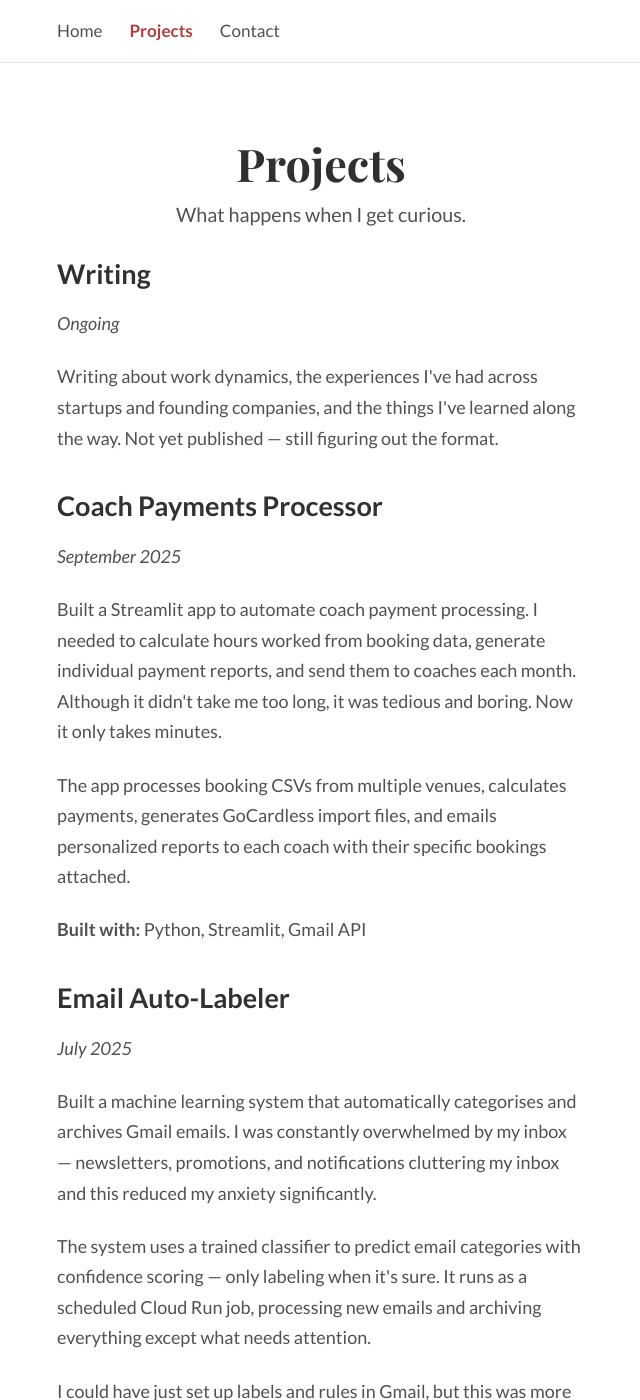
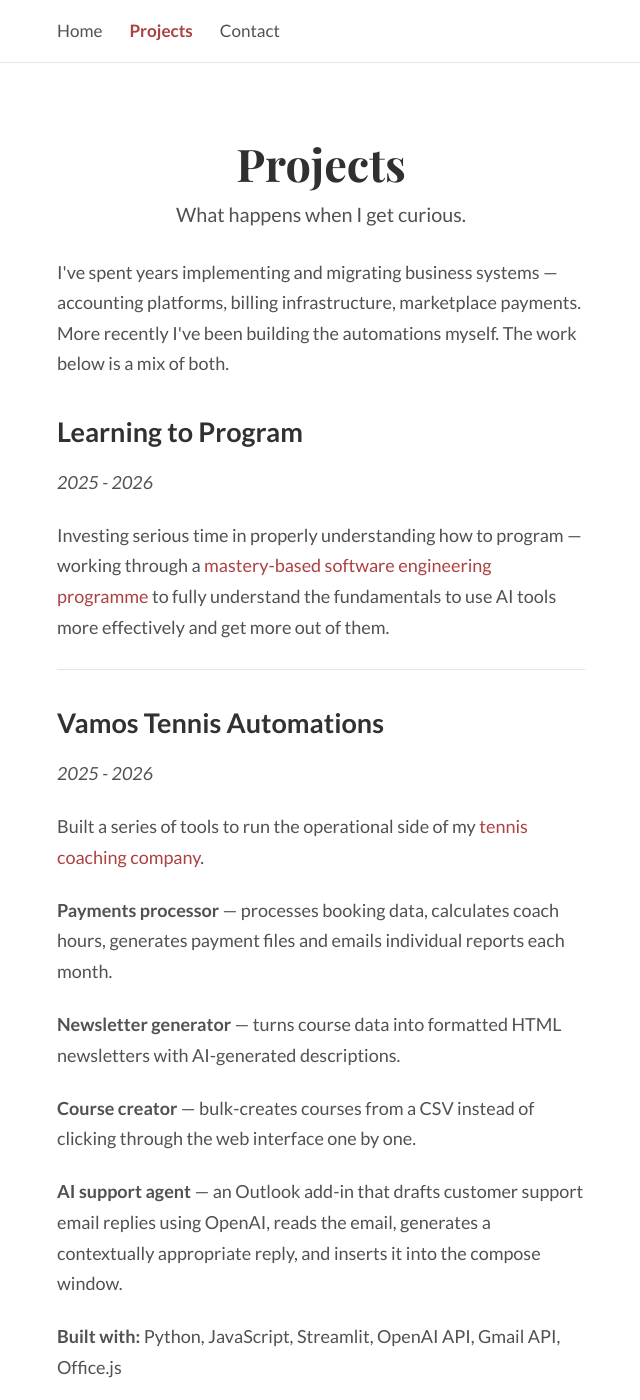
Before and after one commit to juvern/personal_website, a Jekyll site: the page built from projects.md, in a window 1280 px wide and 1400 px high. Shown: the whole window, without its empty margins (319-959 px from the left). Built offline with Jekyll 4.4.1, drawn with Linux system fonts in a browser that asks for light colours; some of the changed text lies outside the part shown.

Commit message:
Refresh website copy with AI automation focus and expanded projects
- Homepage bio updated to highlight AI automation consultancy
- Projects page restructured to show full arc from systems implementation to building automations
- Added professional entries: NetSuite, billing infrastructure, marketplace payments, School of FinOps
- Added learning to program section
- Removed Launch School mention from homepage
- CV updated to reflect AI automation work

Co-Authored-By: Claude Sonnet 4.6 <noreply@anthropic.com>

```diff
--- a/projects.md
+++ b/projects.md
@@ -10,44 +10,53 @@ permalink: /projects/
 </div>
 
 <div class="home-body">
+  <p>I've spent years implementing and migrating business systems — accounting platforms, billing infrastructure, marketplace payments. More recently I've been building the automations myself. The work below is a mix of both.</p>
+
+  <h2>Learning to Program</h2>
+  <p><em>2025 - 2026</em></p>
+  <p>Investing serious time in properly understanding how to program — working through a <a href="https://launchschool.com/">mastery-based software engineering programme</a> to fully understand the fundamentals to use AI tools more effectively and get more out of them.</p>
+
+  <hr>
+
+  <h2>Vamos Tennis Automations</h2>
+  <p><em>2025 - 2026</em></p>
+  <p>Built a series of tools to run the operational side of my <a href="https://clubspark.lta.org.uk/VamosTennis/">tennis coaching company</a>.</p>
+  <p><strong>Payments processor</strong> — processes booking data, calculates coach hours, generates payment files and emails individual reports each month.</p>
+  <p><strong>Newsletter generator</strong> — turns course data into formatted HTML newsletters with AI-generated descriptions.</p>
+  <p><strong>Course creator</strong> — bulk-creates courses from a CSV instead of clicking through the web interface one by one.</p>
+  <p><strong>AI support agent</strong> — an Outlook add-in that drafts customer support email replies using OpenAI, reads the email, generates a contextually appropriate reply, and inserts it into the compose window.</p>
+  <p><strong>Built with:</strong> Python, JavaScript, Streamlit, OpenAI API, Gmail API, Office.js</p>
+
+  <hr>
+
+  <h2>School of FinOps</h2>
+  <p><em>2020 - 2022</em></p>
+  <p>Founded and ran a training school teaching finance professionals how financial systems actually work — SQL, accounting system architecture, how data flows through a business.</p>
+
+  <hr>
+
+  <h2>Marketplace Payments — Lantum</h2>
+  <p><em>2017</em></p>
+  <p>Embedded with the engineering team to build a self-billing marketplace payments platform — making sure the accounting was right, the reconciliation worked, and finance had full visibility. The key finance voice in product and engineering decisions.</p>
+
+  <hr>
+
+  <h2>Billing Infrastructure — Receipt Bank</h2>
+  <p><em>2016-2018</em></p>
+  <p>Product owner for billing — responsible for tens of thousands of invoices a month, payment collection, and aged debtors. Worked across finance, engineering, and operations.</p>
+
+  <hr>
+
+  <h2>NetSuite Implementation — Receipt Bank</h2>
+  <p><em>2017</em></p>
+  <p>Took over a global NetSuite implementation, migrating eight subsidiaries across multiple countries. Managed the project and the consultants, and educated the business on how to use it properly.</p>
+
+  <hr>
+
   <h2>Writing</h2>
   <p><em>Ongoing</em></p>
   <p>Writing about work dynamics, the experiences I've had across startups and founding companies, and the things I've learned along the way. Not yet published — still figuring out the format.</p>
 
-  <h2>Coach Payments Processor</h2>
-  <p><em>September 2025</em></p>
-  <p>Built a Streamlit app to automate coach payment processing. I needed to calculate hours worked from booking data, generate individual payment reports, and send them to coaches each month. Although it didn't take me too long, it was tedious and boring. Now it only takes minutes.</p>
-  <p>The app processes booking CSVs from multiple venues, calculates payments, generates GoCardless import files, and emails personalized reports to each coach with their specific bookings attached.</p>
-  <p><strong>Built with:</strong> Python, Streamlit, Gmail API</p>
-
-  <h2>Email Auto-Labeler</h2>
-  <p><em>July 2025</em></p>
-  <p>Built a machine learning system that automatically categorises and archives Gmail emails. I was constantly overwhelmed by my inbox — newsletters, promotions, and notifications cluttering my inbox and this reduced my anxiety significantly. </p>
-  <p>The system uses a trained classifier to predict email categories with confidence scoring — only labeling when it's sure. It runs as a scheduled Cloud Run job, processing new emails and archiving everything except what needs attention.</p>
-  <p>I could have just set up labels and rules in Gmail, but this was more fun.</p>
-  <p><strong>Built with:</strong> Python, Gmail API, scikit-learn, Google Cloud Run</p>
-
-  <h2>AI Support Agent</h2>
-  <p><em>July 2025</em></p>
-  <p>Built an Outlook add-in that drafts customer support email replies using OpenAI.</p>
-  <p>The add-in reads email content directly in Outlook, generates contextually appropriate replies with the right tone and policies, and inserts them into the compose window. Includes customizable prompts for different scenarios.</p>
-  <p><strong>Built with:</strong> JavaScript, Office.js, OpenAI API</p>
-
-  <h2>Newsletter Generator</h2>
-  <p><em>August 2025</em></p>
-  <p>Built a Streamlit app that turns tennis course data into formatted HTML newsletters. As a <a href="https://clubspark.lta.org.uk/VamosTennis/">tennis coaching operator</a>, I was spending too much time manually formatting new courses. This automates the whole process.</p>
-  <p>The app parses an export of course data and uses OpenAI to generate descriptions. It outputs clean HTML ready for email platforms.</p>
-  <p><strong>Built with:</strong> Python, Streamlit, OpenAI API</p>
-  <p><a href="https://github.com/juvern/vt_newsletter_generator">View on GitHub</a></p>
-
-
-
-  <h2>Tennis Course Creator</h2>
-  <p><em>July 2025</em></p>
-  <p>Instead of manually creating dozens of courses each term through the web interface, this reads course data from a CSV and creates them programmatically.</p>
-  <p><strong>Built with:</strong> Python</p>
-
-
 </div>
 
-<p class="last-edited">Last updated February 2026</p>
+<p class="last-edited">Last updated March 2026</p>
```
Also changed, not shown: cv.md (+1 -1 lines), index.md (+2 -2 lines).
